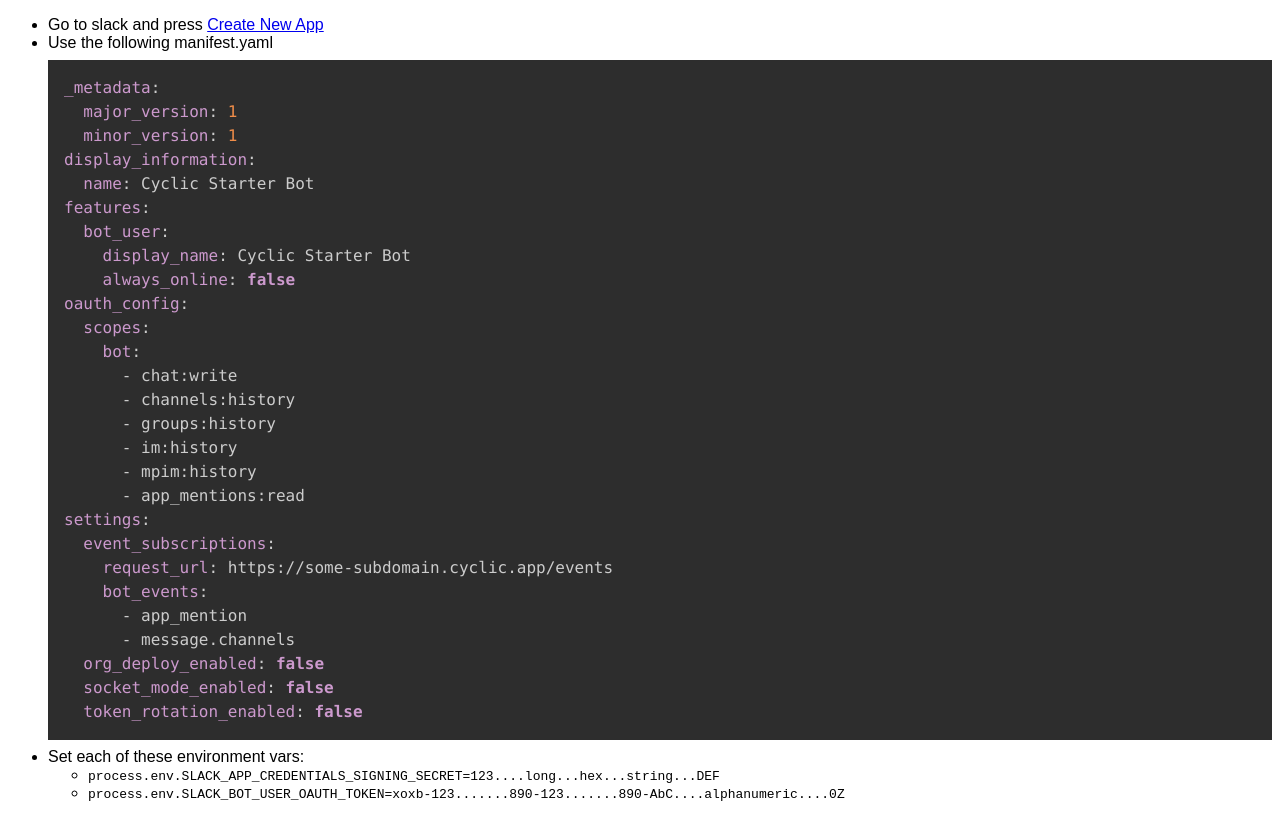
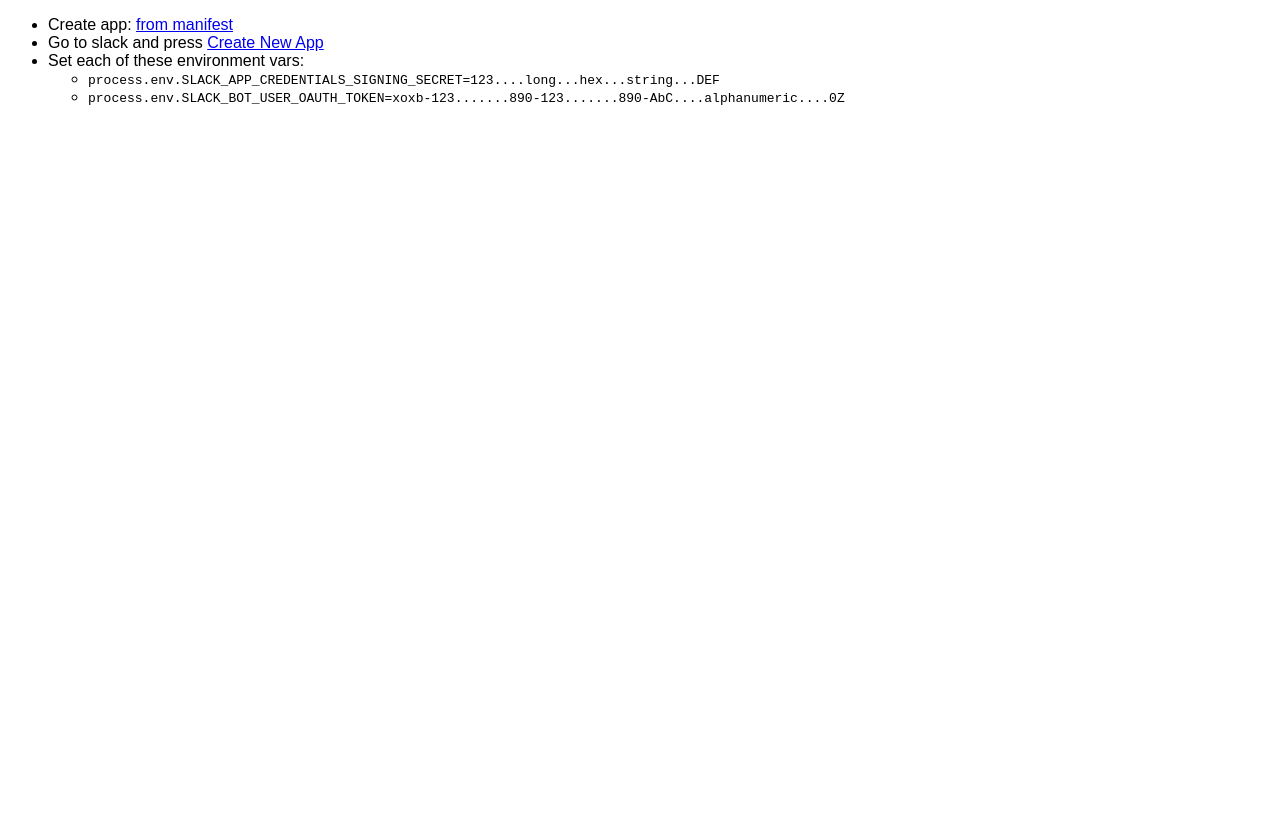
Before and after one commit to seekayel/starter-slack-bot, a website: page public/index.html in a window 1280 px wide. Drawn offline with Linux system fonts and the light colour scheme.

Commit message:
Added manifest urlEncoding and link

```diff
--- a/public/index.html
+++ b/public/index.html
@@ -7,35 +7,8 @@
     <body>
       <script src="/public/prism.js"></script>
       <ul>
+        <li>Create app: <a href="https://api.slack.com/apps?new_app=1&manifest_json=">from manifest</a></li>
         <li>Go to slack and press <a href="https://api.slack.com/apps" target="_new">Create New App</a></li>
-        <li>Use the following manifest.yaml</li>
-        <pre><code class="language-yaml">_metadata:
-  major_version: 1
-  minor_version: 1
-display_information:
-  name: Cyclic Starter Bot
-features:
-  bot_user:
-    display_name: Cyclic Starter Bot
-    always_online: false
-oauth_config:
-  scopes:
-    bot:
-      - chat:write
-      - channels:history
-      - groups:history
-      - im:history
-      - mpim:history
-      - app_mentions:read
-settings:
-  event_subscriptions:
-    request_url: https://some-subdomain.cyclic.app/events
-    bot_events:
-      - app_mention
-      - message.channels
-  org_deploy_enabled: false
-  socket_mode_enabled: false
-  token_rotation_enabled: false</code></pre>
         <li>Set each of these environment vars:
           <ul>
             <li><code>process.env.SLACK_APP_CREDENTIALS_SIGNING_SECRET=123....long...hex...string...DEF</code></li>
```
Also changed, not shown: config/app-manifest.yaml (deleted, +0 -26 lines), config/manifest.js (added, +41 -0 lines), index.js (+12 -1 lines).
